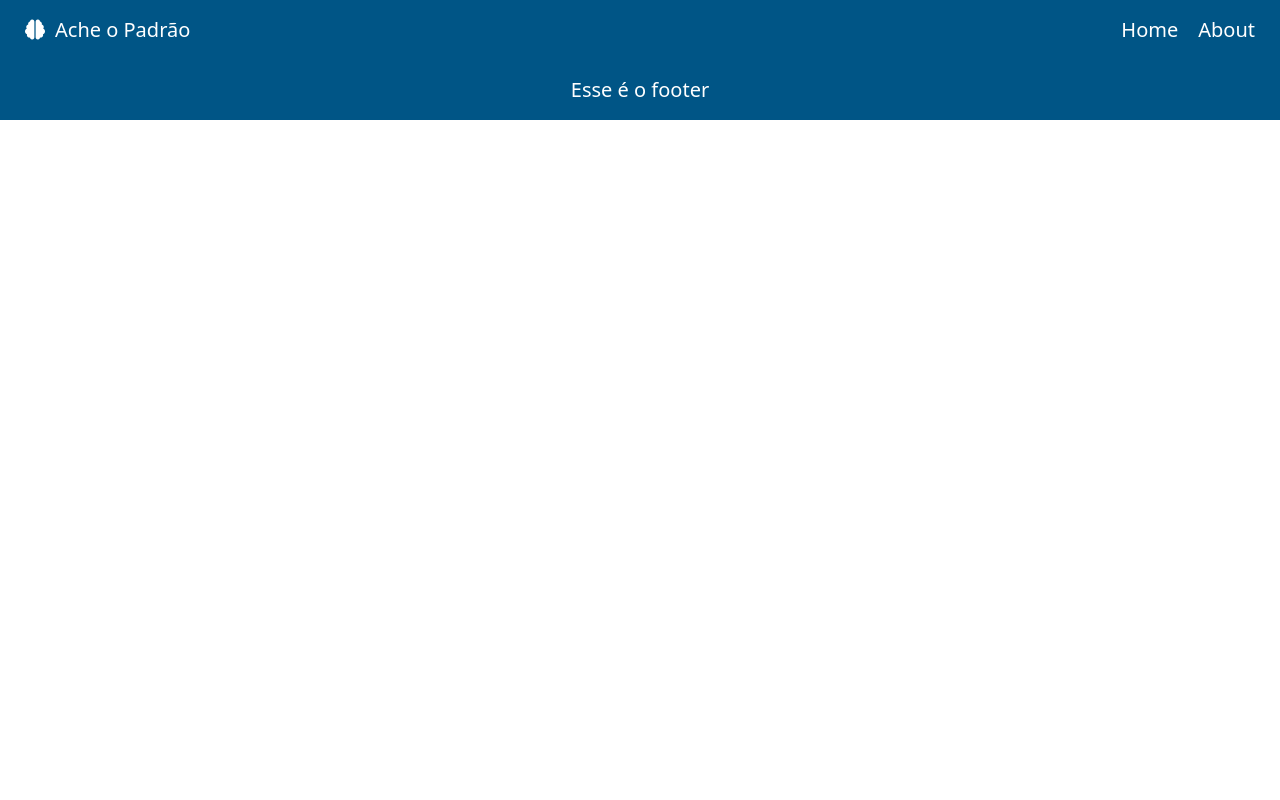
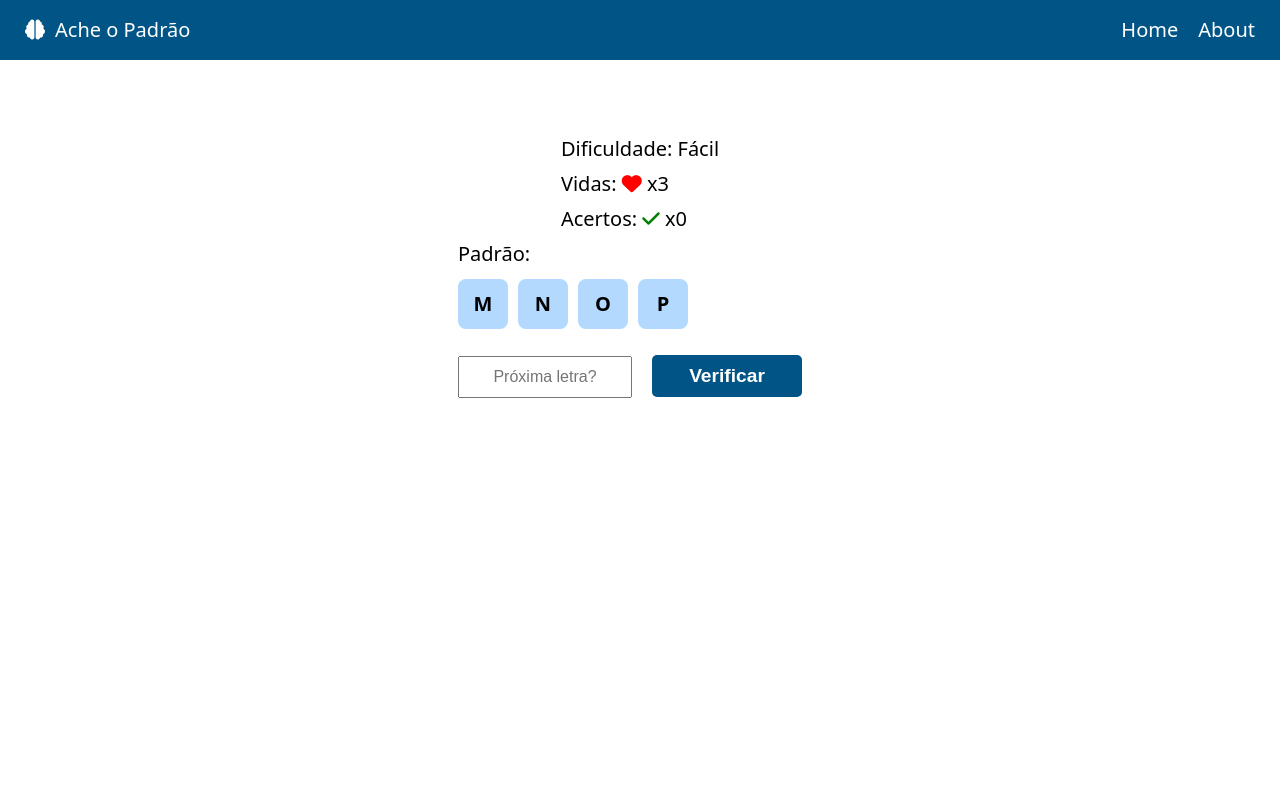
Before and after one commit to henrique-furtado47/Projeto-DevWeb-I, a Vue app in the folder projeto-padroes/: page /letras in a window 1280 px wide. Shown: the top 800 px of the page. Built offline with nearby package versions, Linux system fonts and the light colour scheme.

Commit message:
Atualização css fofo

```diff
--- /dev/null
+++ b/projeto-padroes/src/assets/padrao.css
@@ -0,0 +1,55 @@
+div.padrao {
+  display: flex;
+  gap: 10px;
+  margin-bottom: 1rem;
+  margin-top: 15px;
+}
+
+.info p {
+  margin: 15px 0;
+}
+
+.centro {
+  display: flex;
+  flex-direction: column;
+  align-items: center;
+  padding-top: 5%;
+  min-height: 100vh;
+}
+.caixa {
+  width: 50px;
+  height: 50px;
+  background: #b3d9ff;
+  display: flex;
+  align-items: center;
+  justify-content: center;
+  font-weight: bold;
+  border-radius: 8px;
+}
+.input {
+  margin-top: 10px;
+  padding: 10px;
+  font-size: 1rem;
+  width: 150px;
+  text-align: center;
+}
+button {
+  margin: 10px 20px;
+  padding: 10px 20px;
+  font-weight: bold;
+  background-color: #005586;
+  color: white;
+  border: none;
+  border-radius: 5px;
+  cursor: pointer;
+}
+button:hover {
+  background-color: #00416d;
+}
+
+.vermelho {
+  color: red;
+}
+.verde {
+  color: green;
+}
--- a/projeto-padroes/src/router/index.js
+++ b/projeto-padroes/src/router/index.js
@@ -29,6 +29,11 @@ const router = createRouter({
       name: 'numeros',
       component: () => import('../views/NumerosView.vue'),
     },
+    {
+      path: '/letras',
+      name: 'letras',
+      component: () => import('../views/LetrasView.vue'),
+    },
   ],
 })
 
--- a/projeto-padroes/src/views/DerrotaView.vue
+++ b/projeto-padroes/src/views/DerrotaView.vue
@@ -13,7 +13,7 @@
   display: flex;
   flex-direction: column;
   align-items: center;
-  margin-top: 5%;
+  padding-top: 5%;
   min-height: 36vw;
 }
 </style>
--- a/projeto-padroes/src/views/HomeView.vue
+++ b/projeto-padroes/src/views/HomeView.vue
@@ -21,7 +21,7 @@ export default {
 }
 </script>
 <template>
-  <div class="centro">
+  <div class="principal">
     <div class="title">
       <h1>Seja bem-vindo a <span class="negrito">Ache o Padrão</span></h1>
       <h2>Selecione a dificuldade e depois o padrão:</h2>
@@ -86,7 +86,7 @@ ul.dificuldade {
   align-items: center;
   gap: 10px;
 }
-.centro {
+.principal {
   margin: 5% 0 0 0;
   justify-content: center;
   min-height: 100vh;
--- /dev/null
+++ b/projeto-padroes/src/views/LetrasView.vue
@@ -0,0 +1,183 @@
+<script>
+import { useDificuldadeStore } from '@/stores/dificuldade'
+
+export default {
+  data() {
+    return {
+      dif_atual: 1,
+      padrao: [],
+      resposta: '',
+      userAnswer: '',
+      feedback: '',
+      vidas: 3,
+      acertos: 0,
+    }
+  },
+  methods: {
+    getDificuldade() {
+      const dificuldadeStore = useDificuldadeStore()
+      this.dif_atual = dificuldadeStore.dificuldade
+    },
+
+    gerarPadrao() {
+      this.feedback = ''
+      this.userAnswer = ''
+
+      const padroes = {
+        1: [this.padraoLetrasCrescente, this.padraoLetrasRepetidas],
+        2: [this.padraoLetrasPulando, this.padraoLetrasAlternadas, this.padraoLetrasPalindromo],
+        3: [this.padraoLetrasDecrescente, this.padraoLetrasPares, this.padraoTecladoQwerty],
+      }
+
+      const lista = padroes[this.dif_atual] || padroes[1]
+      const sorteado = lista[Math.floor(Math.random() * lista.length)]
+      sorteado()
+    },
+
+    // Padrões FÁCEIS
+    padraoLetrasCrescente() {
+      const start = this.random(65, 87) // A até W
+      this.padrao = [
+        this.codigoParaLetra(start),
+        this.codigoParaLetra(start + 1),
+        this.codigoParaLetra(start + 2),
+        this.codigoParaLetra(start + 3),
+      ]
+      this.resposta = this.codigoParaLetra(start + 4)
+    },
+
+    padraoLetrasRepetidas() {
+      const letra = this.codigoParaLetra(this.random(65, 90))
+      this.padrao = [letra, letra, letra, letra]
+      this.resposta = letra
+    },
+
+    // Padrões MÉDIOS
+    padraoLetrasPulando() {
+      const start = this.random(65, 81) // A até Q
+      this.padrao = [
+        this.codigoParaLetra(start),
+        this.codigoParaLetra(start + 2),
+        this.codigoParaLetra(start + 4),
+        this.codigoParaLetra(start + 6),
+      ]
+      this.resposta = this.codigoParaLetra(start + 8)
+    },
+
+    padraoLetrasAlternadas() {
+      const a = this.codigoParaLetra(this.random(65, 85)) // A até U
+      const b = this.codigoParaLetra(this.random(65, 85))
+      this.padrao = [a, b, a, b]
+      this.resposta = a
+    },
+
+    padraoLetrasPalindromo() {
+      const a = this.codigoParaLetra(this.random(65, 90))
+      const b = this.codigoParaLetra(this.random(65, 90))
+      this.padrao = [a, b, b, a]
+      this.resposta = b
+    },
+
+    // Padrões DIFÍCEIS
+    padraoLetrasDecrescente() {
+      const start = this.random(68, 90) // D até Z
+      this.padrao = [
+        this.codigoParaLetra(start),
+        this.codigoParaLetra(start - 1),
+        this.codigoParaLetra(start - 2),
+        this.codigoParaLetra(start - 3),
+      ]
+      this.resposta = this.codigoParaLetra(start - 4)
+    },
+
+    padraoLetrasPares() {
+      const pares = ['A', 'C', 'E', 'G', 'I', 'K', 'M', 'O', 'Q', 'S', 'U', 'W', 'Y']
+      const i = this.random(0, pares.length - 5)
+      this.padrao = pares.slice(i, i + 4)
+      this.resposta = pares[i + 4]
+    },
+
+    padraoTecladoQwerty() {
+      const linha = ['Q', 'W', 'E', 'R', 'T', 'Y', 'U', 'I', 'O', 'P']
+      const i = this.random(0, linha.length - 5)
+      this.padrao = linha.slice(i, i + 4)
+      this.resposta = linha[i + 4]
+    },
+
+    // Utilitários
+    letraParaCodigo(letra) {
+      return letra.charCodeAt(0)
+    },
+
+    codigoParaLetra(codigo) {
+      return String.fromCharCode(codigo)
+    },
+
+    random(min, max) {
+      return Math.floor(Math.random() * (max - min + 1)) + min
+    },
+
+    verificarResposta() {
+      const user = this.userAnswer.toString().toUpperCase().trim()
+      const esperado = this.resposta.toString().toUpperCase()
+
+      if (user === esperado) {
+        this.feedback = '✅ Correto!'
+        this.acertos++
+        if (this.acertos >= 5) {
+          this.$router.push('/vitoria')
+        } else {
+          setTimeout(() => this.gerarPadrao(), 1000)
+        }
+      } else {
+        this.feedback = `❌ Errado. Era ${this.resposta}`
+        this.vidas--
+        if (this.vidas <= 0) {
+          alert('😢 Fim de jogo!')
+          this.$router.push('/derrota')
+        } else {
+          setTimeout(() => this.gerarPadrao(), 1000)
+        }
+      }
+    },
+  },
+  mounted() {
+    this.getDificuldade()
+    setTimeout(() => this.gerarPadrao(), 100)
+  },
+}
+</script>
+
+<template>
+  <div class="centro">
+    <div class="info">
+      <p v-if="dif_atual == 1">Dificuldade: Fácil</p>
+      <p v-if="dif_atual == 2">Dificuldade: Médio</p>
+      <p v-if="dif_atual == 3">Dificuldade: Difícil</p>
+      <p>Vidas: <span class="fa-solid fa-heart vermelho"></span> x{{ vidas }}</p>
+      <p>Acertos: <span class="fa-solid fa-check verde"></span> x{{ acertos }}</p>
+    </div>
+
+    <div v-if="padrao.length">
+      <h2>Padrão:</h2>
+      <div class="padrao">
+        <div v-for="(l, i) in padrao" :key="i" class="caixa">{{ l }}</div>
+      </div>
+
+      <input
+        type="text"
+        maxlength="1"
+        v-model="userAnswer"
+        placeholder="Próxima letra?"
+        class="input"
+      />
+      <button @click="verificarResposta">Verificar</button>
+
+      <p v-if="feedback" style="margin-top: 1rem">{{ feedback }}</p>
+    </div>
+  </div>
+</template>
+
+<style scoped>
+@import '../assets/padrao.css';
+</style>
--- a/projeto-padroes/src/views/NumerosView.vue
+++ b/projeto-padroes/src/views/NumerosView.vue
@@ -134,13 +134,17 @@ export default {
 
 <template>
   <div class="centro">
-    <p>Dificuldade: {{ dif_atual }}</p>
-    <p>Vidas: ❤️ x{{ vidas }}</p>
-    <p>Acertos: ✅ x{{ acertos }}</p>
+    <div class="info">
+      <p v-if="dif_atual == 1">Dificuldade: Fácil</p>
+      <p v-if="dif_atual == 2">Dificuldade: Médio</p>
+      <p v-if="dif_atual == 3">Dificuldade: Difícil</p>
+      <p>Vidas: <span class="fa-solid fa-heart vermelho"></span> x{{ vidas }}</p>
+      <p>Acertos: <span class="fa-solid fa-check verde"></span> x{{ acertos }}</p>
+    </div>
 
     <div v-if="padrao.length">
       <h2>Padrão:</h2>
-      <div style="display: flex; gap: 10px; margin-bottom: 1rem">
+      <div class="padrao">
         <div v-for="(n, i) in padrao" :key="i" class="caixa">{{ n }}</div>
       </div>
 
@@ -153,40 +157,5 @@ export default {
 </template>
 
 <style scoped>
-.centro {
-  display: flex;
-  flex-direction: column;
-  align-items: center;
-  margin-top: 5%;
-}
-.caixa {
-  width: 50px;
-  height: 50px;
-  background: #b3d9ff;
-  display: flex;
-  align-items: center;
-  justify-content: center;
-  font-weight: bold;
-  border-radius: 8px;
-}
-.input {
-  margin-top: 10px;
-  padding: 10px;
-  font-size: 1rem;
-  width: 150px;
-  text-align: center;
-}
-button {
-  margin-top: 10px;
-  padding: 10px 20px;
-  font-weight: bold;
-  background-color: #005586;
-  color: white;
-  border: none;
-  border-radius: 5px;
-  cursor: pointer;
-}
-button:hover {
-  background-color: #00416d;
-}
+@import '../assets/padrao.css';
 </style>
--- a/projeto-padroes/src/views/VitoriaView.vue
+++ b/projeto-padroes/src/views/VitoriaView.vue
@@ -13,7 +13,7 @@
   display: flex;
   flex-direction: column;
   align-items: center;
-  margin-top: 5%;
-  min-height: 36vw;
+  padding-top: 5%;
+  min-height: 100vh;
 }
 </style>
```
